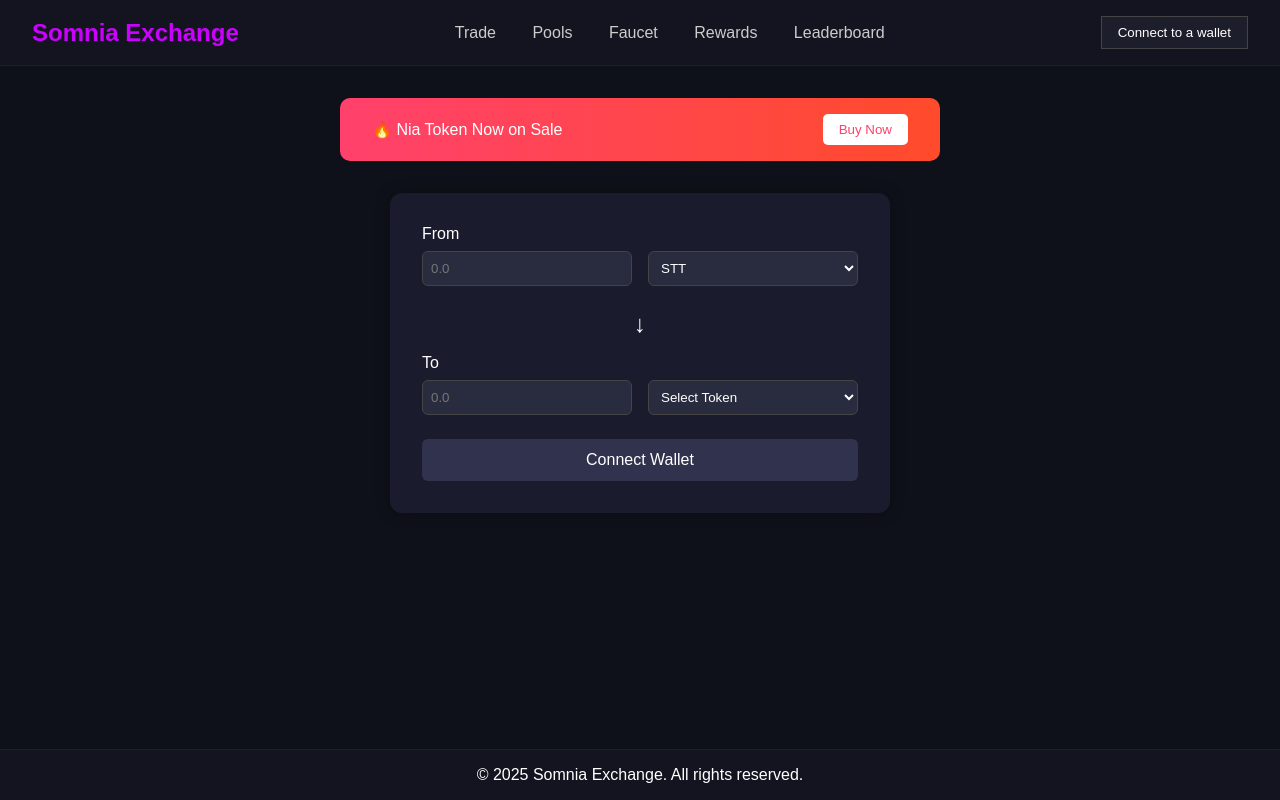
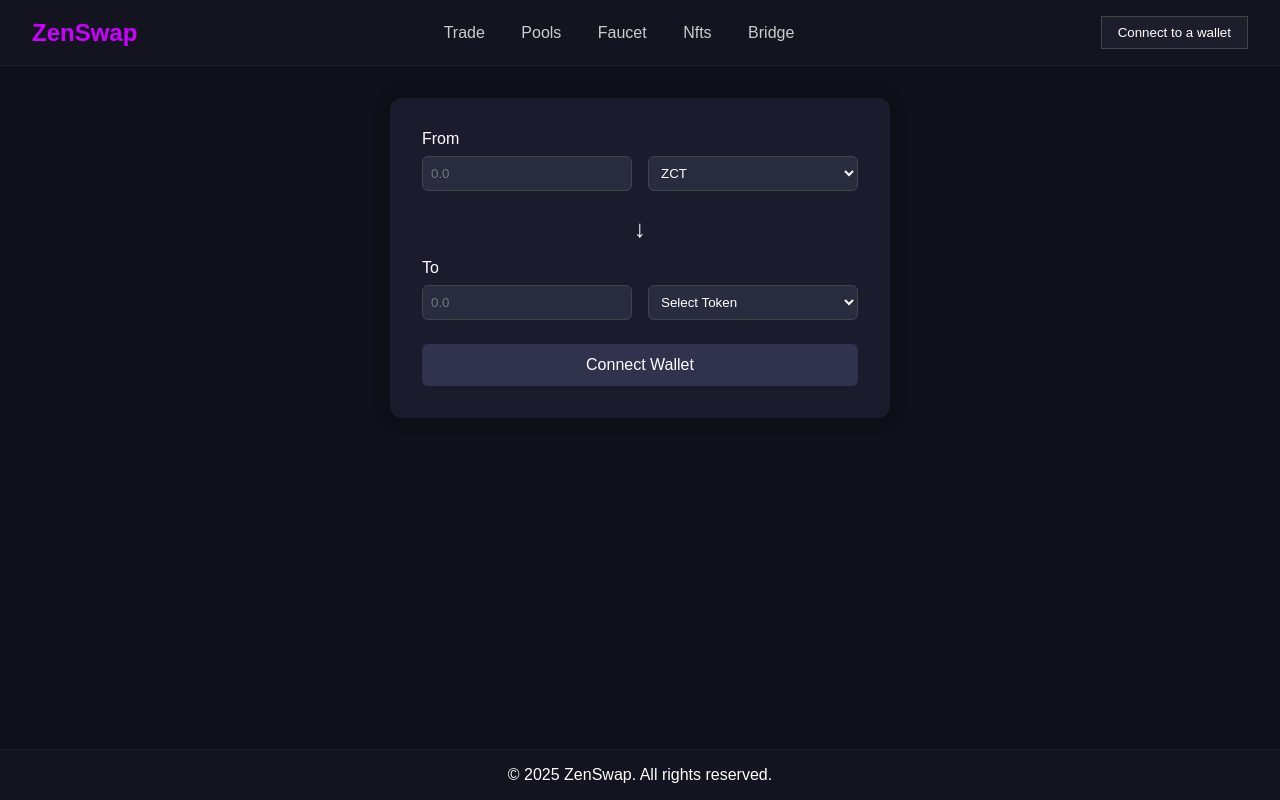
Before and after one commit to Pilex3173/Zenchain-swap-and-bridge, a plain HTML site: page index.html in a window 1280 px wide. Drawn offline with Linux system fonts and the light colour scheme.

Commit message:
Update index.html

```diff
--- a/index.html
+++ b/index.html
@@ -3,27 +3,23 @@
   <head>
     <meta charset="UTF-8" />
     <meta name="viewport" content="width=device-width, initial-scale=1.0"/>
-    <title>Somnia Exchange</title>
+    <title>ZenSwap</title>
     <link rel="stylesheet" href="styles.css" />
   </head>
   <body>
     <header>
-      <div class="logo">Somnia Exchange</div>
+      <div class="logo">ZenSwap</div>
       <nav>
         <a href="#">Trade</a>
         <a href="#">Pools</a>
         <a href="#">Faucet</a>
-        <a href="#">Rewards</a>
-        <a href="#">Leaderboard</a>
+        <a href="#">Nfts</a>
+        <a href="#">Bridge</a>
       </nav>
       <button class="wallet-btn">Connect to a wallet</button>
     </header>
 
     <main>
-      <div class="banner">
-        <span>🔥 Nia Token Now on Sale</span>
-        <button class="buy-btn">Buy Now</button>
-      </div>
 
       <section class="swap-box">
         <div class="input-group">
@@ -31,9 +27,9 @@
           <div class="input-row">
             <input type="number" placeholder="0.0" />
             <select>
-              <option>STT</option>
-              <option>ETH</option>
-              <option>USDT</option>
+              <option>ZCT</option>
+              <option>ZETH</option>
+              <option>ZUSDT</option>
             </select>
           </div>
         </div>
@@ -46,9 +42,9 @@
             <input type="number" placeholder="0.0" />
             <select>
               <option>Select Token</option>
-              <option>STT</option>
-              <option>ETH</option>
-              <option>USDT</option>
+              <option>ZCT</option>
+              <option>ZETH</option>
+              <option>ZUSDT</option>
             </select>
           </div>
         </div>
@@ -58,7 +54,7 @@
     </main>
 
     <footer>
-      <p>© 2025 Somnia Exchange. All rights reserved.</p>
+      <p>© 2025 ZenSwap. All rights reserved.</p>
     </footer>
   </body>
 </html>
```
